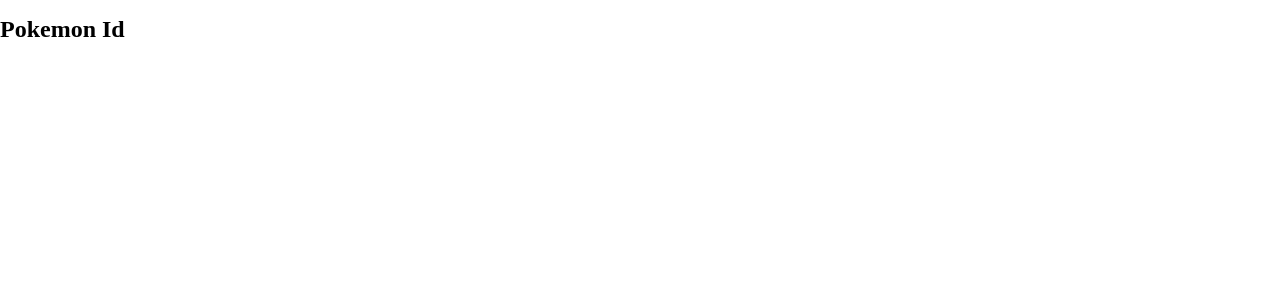
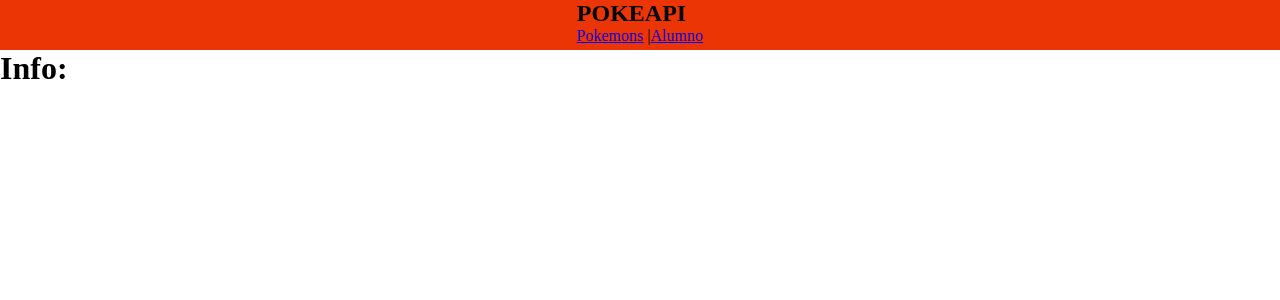
Before and after one commit to cecilia-tisca/pokeapi, a React (Create React App) app: page /pokemonId in a window 1280 px wide. Shown: the top 300 px of the page. Built offline with nearby package versions, Linux system fonts and the light colour scheme.

Commit message:
Feat: Route redirection and page formatting

```diff
--- a/src/components/navbar.js
+++ b/src/components/navbar.js
@@ -8,8 +8,7 @@ const Navbar = () => {
         <h1>POKEAPI </h1>
         <div className="links">
             <Link to="/pokemons">Pokemons</Link> |{""}
-            <Link to="/pokemonId">Pokemon Id</Link> |{""}
-            <Link to="/matricula">Matricula</Link>
+            <Link to="/alumno">Alumno</Link>
       </div>
       </div>
     </nav>
--- a/src/components/pokemon.js
+++ b/src/components/pokemon.js
@@ -1,4 +1,5 @@
 import React from "react";
+import {Link} from 'react-router-dom';
 
 const Pokemon = (props) => {
   const { pokemon } = props;
@@ -24,6 +25,7 @@ const Pokemon = (props) => {
                 </div>
                 <div></div>
                 </div>
+                <Link to="/pokemonId">Information</Link>
             </div>
          </div>
   );
--- a/src/index.js
+++ b/src/index.js
@@ -3,9 +3,9 @@ import ReactDOM from 'react-dom/client';
 import {BrowserRouter, Routes, Route} from "react-router-dom"
 import './index.css';
 import App from './App';
-import Matricula from './routes/matricula';
 import PokemonId from './routes/pokemonId';
 import Pokemons from './routes/pokemons';
+import Alumno from './routes/Alumno';
 
 const root = ReactDOM.createRoot(document.getElementById('root'));
 root.render(
@@ -13,7 +13,7 @@ root.render(
     <BrowserRouter>
       <Routes>
         <Route path="/" element = {<App />} />
-        <Route path="/matricula" element={<Matricula />} />
+        <Route path="/alumno" element={<Alumno/>} />
         <Route path="/pokemonId" element={<PokemonId />} />
         <Route path="/pokemons" element={<Pokemons />} />
 
--- a/src/routes/matricula.jsx
+++ b/src/routes/Alumno.jsx
@@ -1,6 +1,6 @@
 import Navbar from "../components/navbar";
 
-export default function Matricula() {
+export default function Alumno() {
     return (
         <div>
         <Navbar />
--- a/src/routes/pokemonId.jsx
+++ b/src/routes/pokemonId.jsx
@@ -1,8 +1,15 @@
+import React from "react"
+import {useParams} from 'react-router-dom';
+import Navbar from "../components/navbar";
 export default function PokemonId() {
+    let params = useParams();
+
+
     return (
-        <main style={{ padding: "1rem 0" }}>
-            <h2>Pokemon Id</h2>
-        </main>
+        <div>
+            <Navbar />
+            <h1>Info: </h1>
+         </div>
     )
 
 }
```
Also changed, not shown: src/routes/pokemon.jsx (added, +7 -0 lines).
